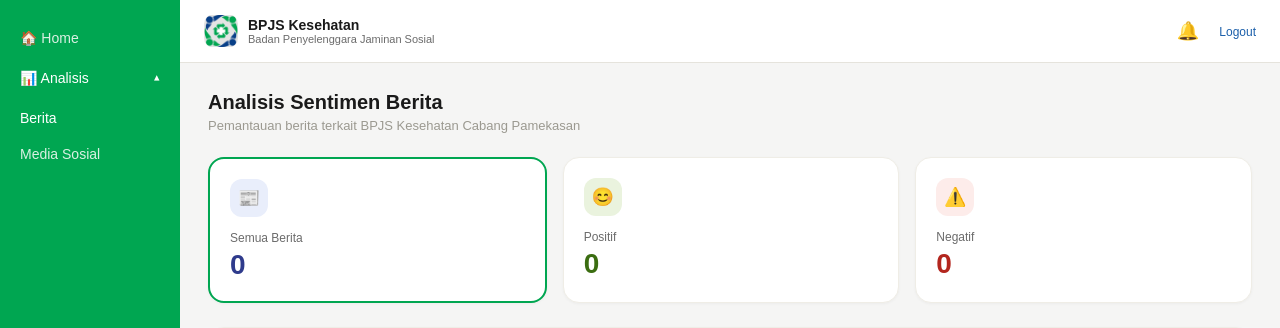
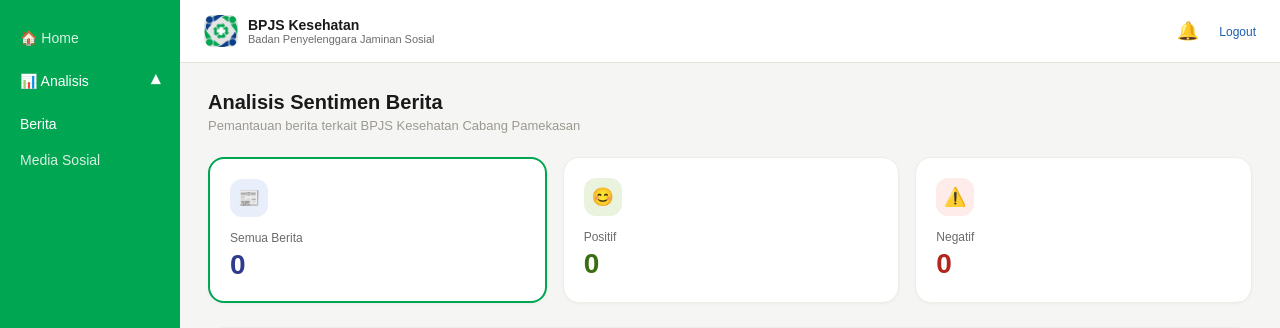
Before and after one commit to Pandora91105/bpjs-pamekasan-news-monitor, a Django app: page /analisis/ in a window 1280 px wide. Shown: the top 328 px of the page. Run offline with Django 5.2, Linux system fonts and the light colour scheme; the visitor is signed in with stand-in values (Sample User, id 1); data that the repository does not hold is empty.

Commit message:
update analisis

```diff
--- a/templates/analisis.html
+++ b/templates/analisis.html
@@ -20,7 +20,7 @@
             padding: 10px 20px; color: #ffffff; font-size: 14px; cursor: pointer;
         }
         .sidebar-parent:hover { background: rgba(255,255,255,0.1); }
-        .chevron { transition: transform 0.2s ease; font-size: 11px; }
+        .chevron { transition: transform 0.2s ease; font-size: 18px; font-weight: bold; }
         .chevron.open { transform: rotate(180deg); }
         .sidebar-submenu {
             display: flex; flex-direction: column; overflow: hidden;
@@ -422,6 +422,6 @@
                 document.getElementById('analisisChevron').classList.add('open');
             }
         });
-    </script>
+</script>
 </body>
 </html>
--- a/templates/dashboard.html
+++ b/templates/dashboard.html
@@ -27,7 +27,7 @@
             padding: 10px 20px; color: #ffffff; font-size: 14px; cursor: pointer;
         }
         .sidebar-parent:hover { background: rgba(255,255,255,0.1); }
-        .chevron { transition: transform 0.2s ease; font-size: 11px; }
+        .chevron { transition: transform 0.2s ease; font-size: 18px; font-weight: bold; }
         .chevron.open { transform: rotate(180deg); }
         .sidebar-submenu {
             display: flex; flex-direction: column; overflow: hidden;
--- a/templates/social_media.html
+++ b/templates/social_media.html
@@ -20,7 +20,7 @@
             padding: 10px 20px; color: #ffffff; font-size: 14px; cursor: pointer;
         }
         .sidebar-parent:hover { background: rgba(255,255,255,0.1); }
-        .chevron { transition: transform 0.2s ease; font-size: 11px; }
+        .chevron { transition: transform 0.2s ease; font-size: 18px; font-weight: bold; }
         .chevron.open { transform: rotate(180deg); }
         .sidebar-submenu {
             display: flex; flex-direction: column; overflow: hidden;
```
